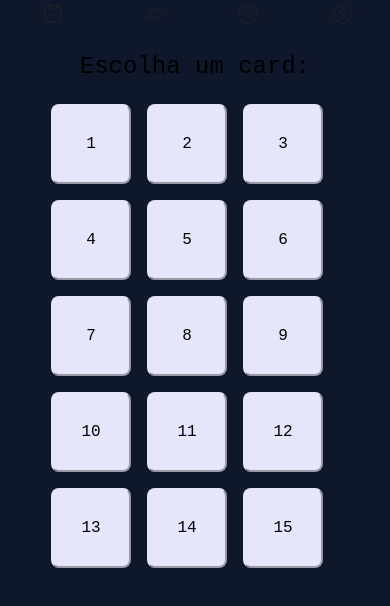
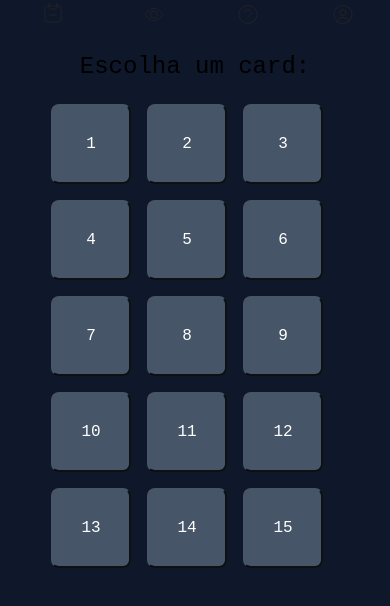
Before and after one commit to joao2223/Acerte_o_Filme, a React (Create React App) app: page / in a window 390 px wide. Shown: the top 606 px of the page. Built offline with nearby package versions, Linux system fonts and the light colour scheme.

Commit message:
Update Cards.module.scss

```diff
--- a/src/components/Cards/Cards.module.scss
+++ b/src/components/Cards/Cards.module.scss
@@ -8,14 +8,15 @@
 
 .card {
     font-size: 20px;
-    font-family: 'Courier New', Courier, monospace;
+    font-family: 'roboto';
     border-radius: 8px;
-    border-color: lavender;
+    border-color: #475569;
     margin-right: 2rem;
     margin-bottom: 2rem;
     width: 130px;
     height: 130px;
-    background-color: lavender;
+    background-color: #475569;
+    color: white;
 }
 
 .card:hover{
@@ -35,12 +36,12 @@
         font-size: 16px;
         font-family: 'Courier New', Courier, monospace;
         border-radius: 8px;
-        border-color: lavender;
+        border-color: #475569;
         margin-right: 1rem;
         margin-bottom: 1rem;
         width: 5rem;
         height: 5rem;
-        background-color: lavender;
+        background-color: #475569;
     }
 
 }
```
